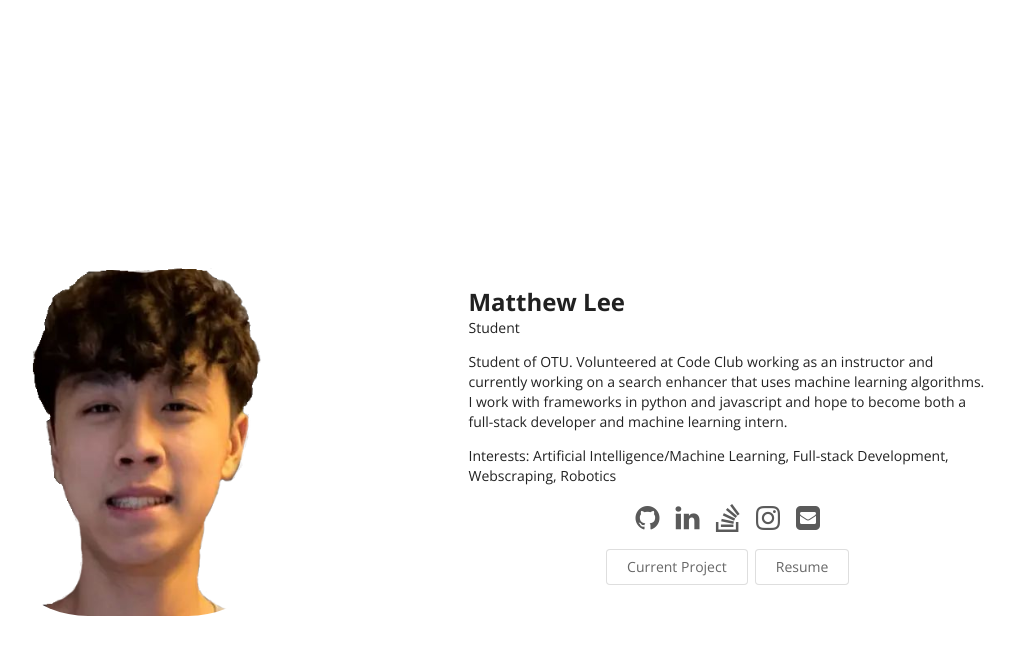
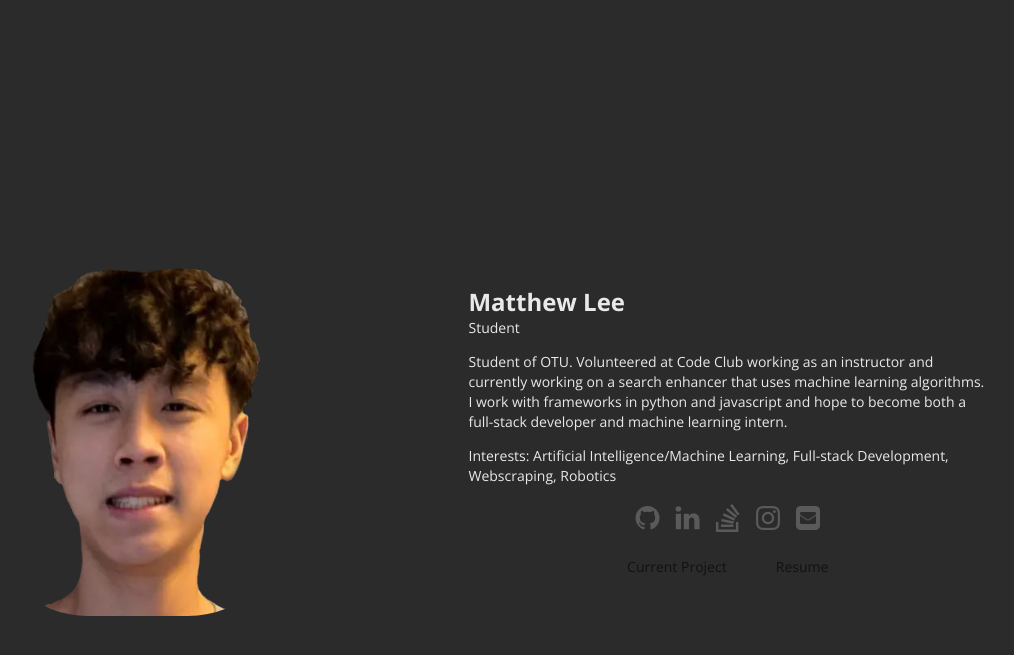
Before and after one commit to KureYv/matthewl.xyz, a Jekyll site: the page built from index.html, in a window 1280 px wide. Shown: the top 655 px of the page, without its empty margins (213-1227 px from the left). Built offline with Jekyll 4.4.1, drawn with Linux system fonts in a browser that asks for light colours.

Commit message:
Another thingy

```diff
--- a/css/stylesheet-default.scss
+++ b/css/stylesheet-default.scss
@@ -8,7 +8,8 @@
 
 // Default background color
 body {
-  background-color: white;
+  background-color: #2b2b2b;
+  color: rgb(233,233,233);
 }
 
 // Default menubar color
```
